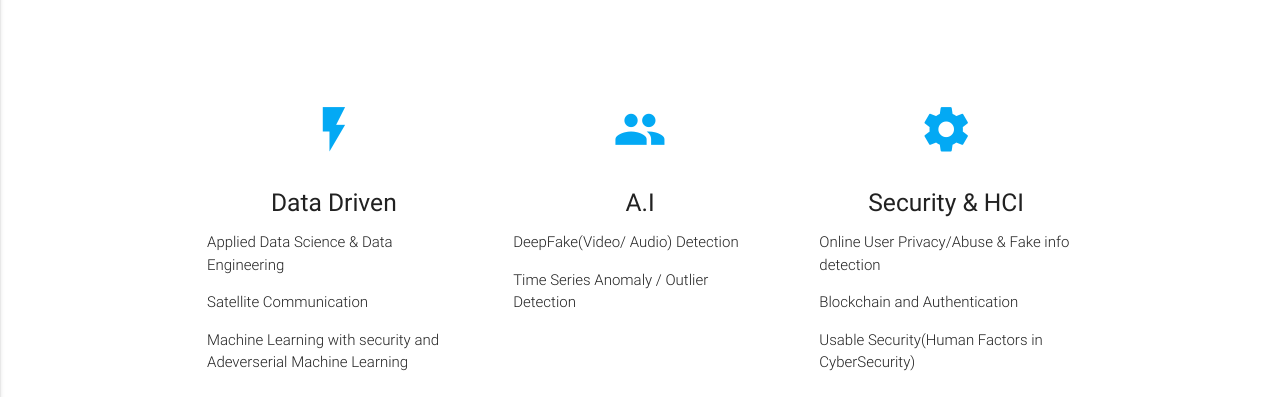
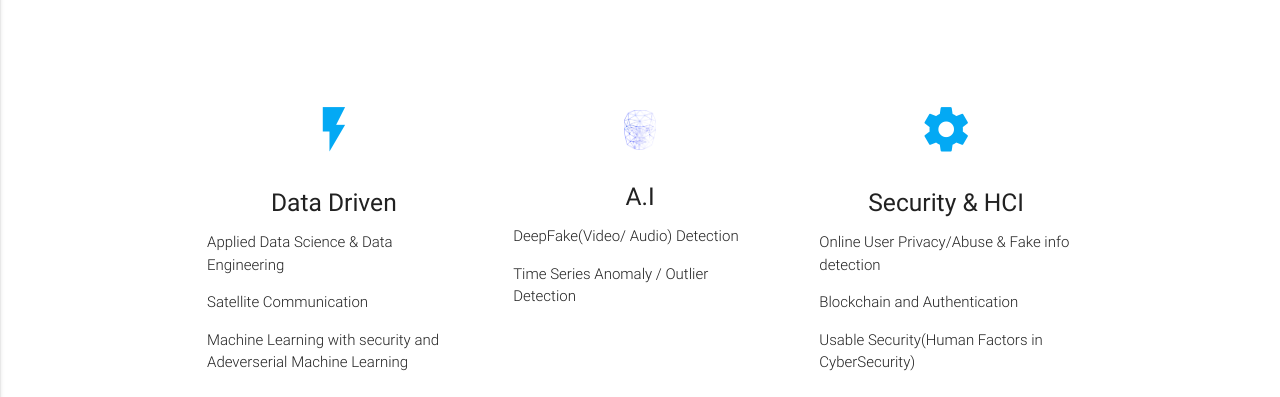
Before and after one commit to Yurim990507/DASH-Lab.github.io, a Jekyll site: the page built from index.md, in a window 1280 px wide. Shown: the part 399-796 px from the top of the page. Built offline with Jekyll 4.4.1, drawn with Linux system fonts in a browser that asks for light colours; comment, search, counter and statistics services are not loaded.

Commit message:
change icon AI

```diff
--- a/_layouts/home.html
+++ b/_layouts/home.html
@@ -34,7 +34,7 @@ layout: default
 
         <div class="col s12 m4">
           <div class="icon-block">
-            <h2 class="center light-blue-text"><i class="material-icons">group</i></h2>
+            <h2 class="center light-blue-text"><img width="32" height="40" src="../img/face_icon.png" alt="ai" class="image"></h2>
             <h5 class="center">A.I</h5>
 
             <p class="light">DeepFake(Video/ Audio) Detection</p>
```
